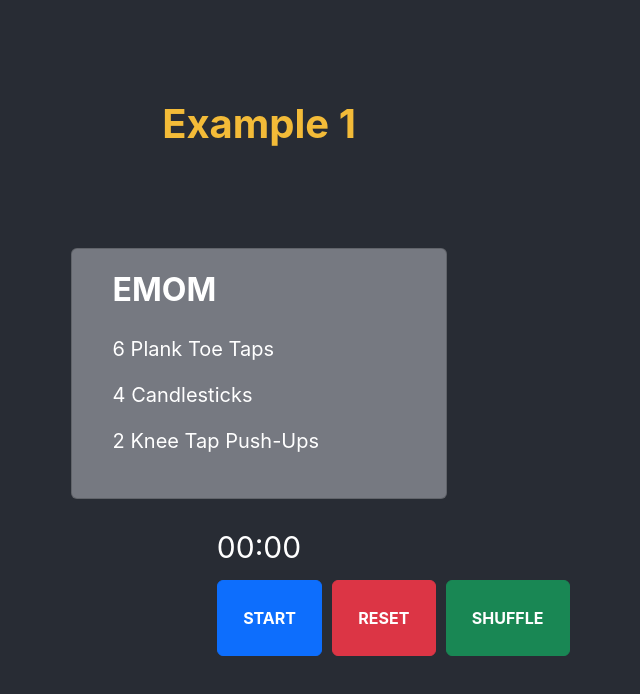
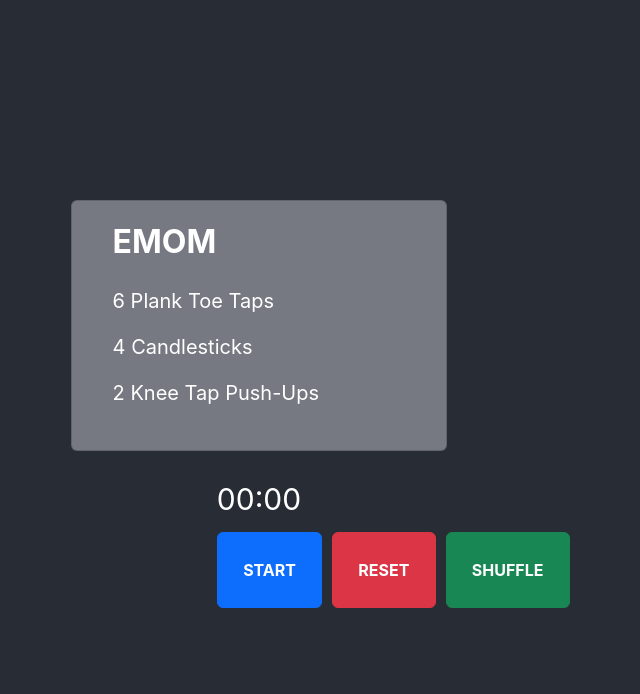
Before and after one commit to paty-oliveira/crossfit-wod-randomiser, a React (Create React App) app: page /crossfit-wod-randomiser/wod in a window 1280 px wide. Shown: the top 694 px of the page, without its empty margins (381-1021 px from the left). Built offline with nearby package versions, Linux system fonts and the light colour scheme.

Commit message:
Get wod name from redux state

```diff
--- a/src/wod/Wod.js
+++ b/src/wod/Wod.js
@@ -1,10 +1,12 @@
 import React from "react";
 import "./Wod.css";
 import {Timer} from "./timer/Timer";
+import {useSelector} from "react-redux";
+import {selectWorkoutName} from "../home/workoutSlice";
 
 export function Wod() {
 
-    const name = "Example 1";
+    const name = useSelector(selectWorkoutName);
     const mode = "EMOM";
     const description = [
         "6 Plank Toe Taps",
```
